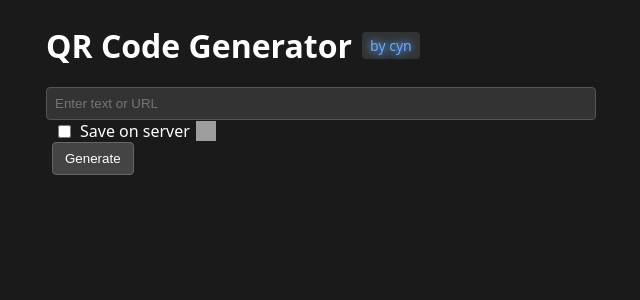
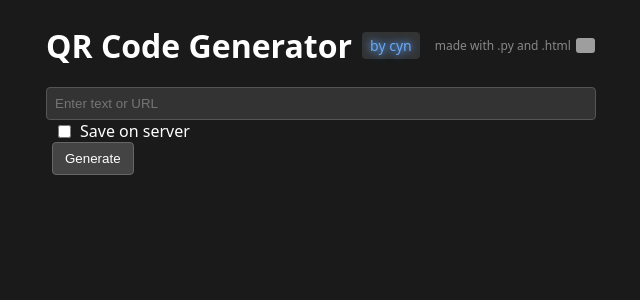
Before and after one commit to elliotaldersonx/qr_web, a Flask app: page / in a window 1280 px wide. Shown: the top 300 px of the page, without its empty margins (214-854 px from the left). Run offline with Flask 3, Linux system fonts and the light colour scheme; grey boxes are pictures that could not be loaded.

Commit message:
Updated HTML layout again, more stuff!

```diff
--- a/templates/index.html
+++ b/templates/index.html
@@ -24,6 +24,21 @@
 
         .header-container h1 {
             margin: 0;
+        }
+
+        .tech-info {
+            color: #888;
+            font-size: 12px;
+            margin-left: 5px;
+            display: flex;
+            align-items: center;
+            gap: 5px;
+        }
+
+        .discord-gif {
+            height: 1.2em;
+            width: auto;
+            border-radius: 3px;
         }
 
         .author-link {
@@ -88,11 +103,6 @@
             margin-left: 8px;
         }
 
-        .save-gif {
-            width: 20px;
-            height: 20px;
-        }
-
         #preview {
             display: block;
             margin-top: 12px;
@@ -108,12 +118,31 @@
             border-radius: 6px;
             border: 1px solid #444;
         }
+
+        #downloadLink {
+            background: white;
+            color: #333;
+            padding: 6px 12px;
+            border-radius: 4px;
+            text-decoration: none;
+            border: 1px solid #ddd;
+            margin-left: 10px;
+        }
+
+        #downloadLink:hover {
+            background: #f0f0f0;
+            color: #333;
+        }
     </style>
 </head>
 <body>
     <div class="header-container">
         <h1>QR Code Generator</h1>
         <a href="https://discord.gg/ERmducCwvK" target="_blank" class="author-link">by <span class="glow-text">cyn</span></a>
+        <span class="tech-info">
+            made with .py and .html
+            <img src="https://media.tenor.com/SyB8wXL2MWQAAAAC/kurisu-makise-kurisu.gif" alt="discord gif" class="discord-gif" onerror="this.style.display='none'">
+        </span>
     </div>
 
     <form id="form">
@@ -121,7 +150,6 @@
         <div class="save-container">
             <input id="save" type="checkbox" name="save">
             <label for="save">Save on server</label>
-            <img src="https://media.tenor.com/9RJOagqZRBIAAAAi/monkey-thinking.gif" alt="save" class="save-gif" onerror="this.style.display='none'">
         </div>
         <button type="submit">Generate</button>
     </form>
```
